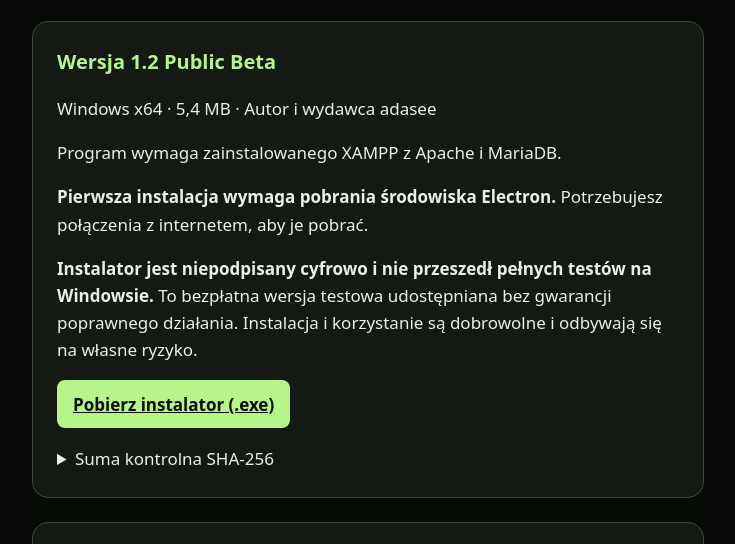
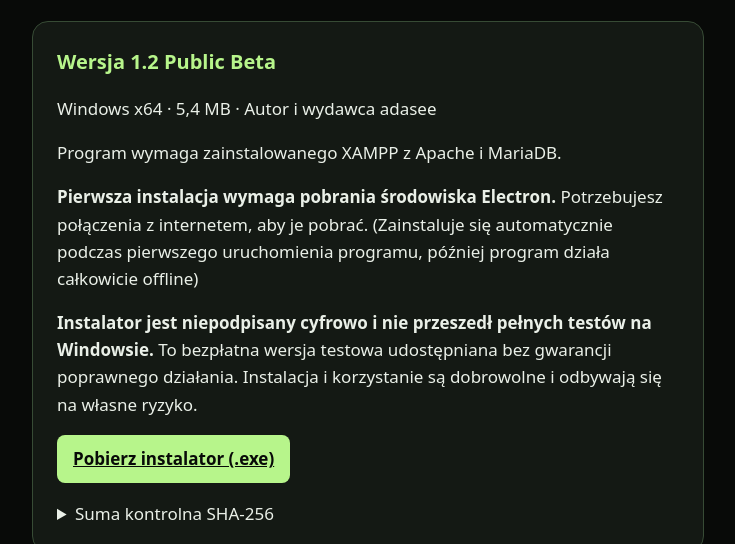
Before and after one commit to AdamOKEJ/adamokej.github.io, a plain HTML site: page index.html in a window 1280 px wide. Shown: the part 256-800 px from the top of the page, without its empty margins (272-1007 px from the left). Drawn offline with Linux system fonts and the light colour scheme.

Commit message:
Update index.html

```diff
--- a/index.html
+++ b/index.html
@@ -28,7 +28,7 @@
       <h2 id="download-title">Wersja 1.2 Public Beta</h2>
       <p>Windows x64 · 5,4 MB · Autor i wydawca adasee</p>
       <p>Program wymaga zainstalowanego XAMPP z Apache i MariaDB.</p>
-      <p><strong>Pierwsza instalacja wymaga pobrania środowiska Electron.</strong> Potrzebujesz połączenia z internetem, aby je pobrać.</p>
+      <p><strong>Pierwsza instalacja wymaga pobrania środowiska Electron.</strong> Potrzebujesz połączenia z internetem, aby je pobrać. (Zainstaluje się automatycznie podczas pierwszego uruchomienia programu, później program działa całkowicie offline)</p>
       <p><strong>Instalator jest niepodpisany cyfrowo i nie przeszedł pełnych testów na Windowsie.</strong> To bezpłatna wersja testowa udostępniana bez gwarancji poprawnego działania. Instalacja i korzystanie są dobrowolne i odbywają się na własne ryzyko.</p>
       <p><a class="download" href="INF03BETA.exe" download>Pobierz instalator (.exe)</a></p>
       <details>
```
